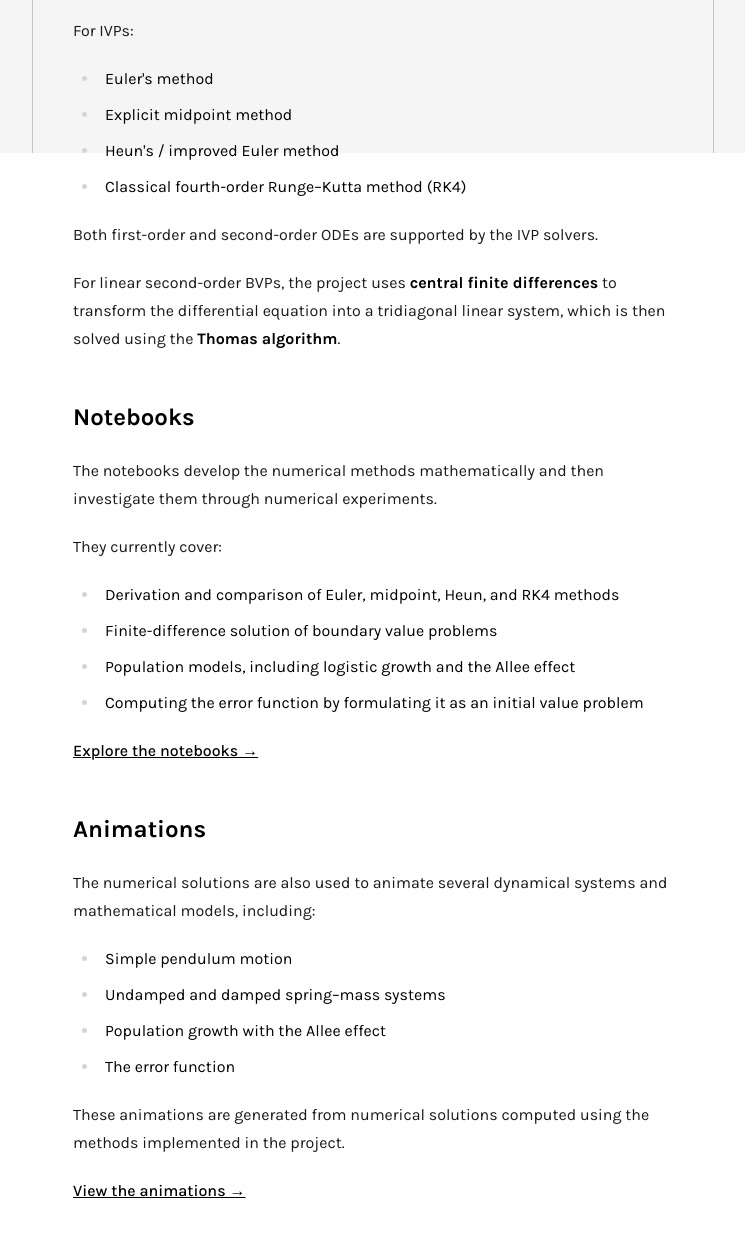
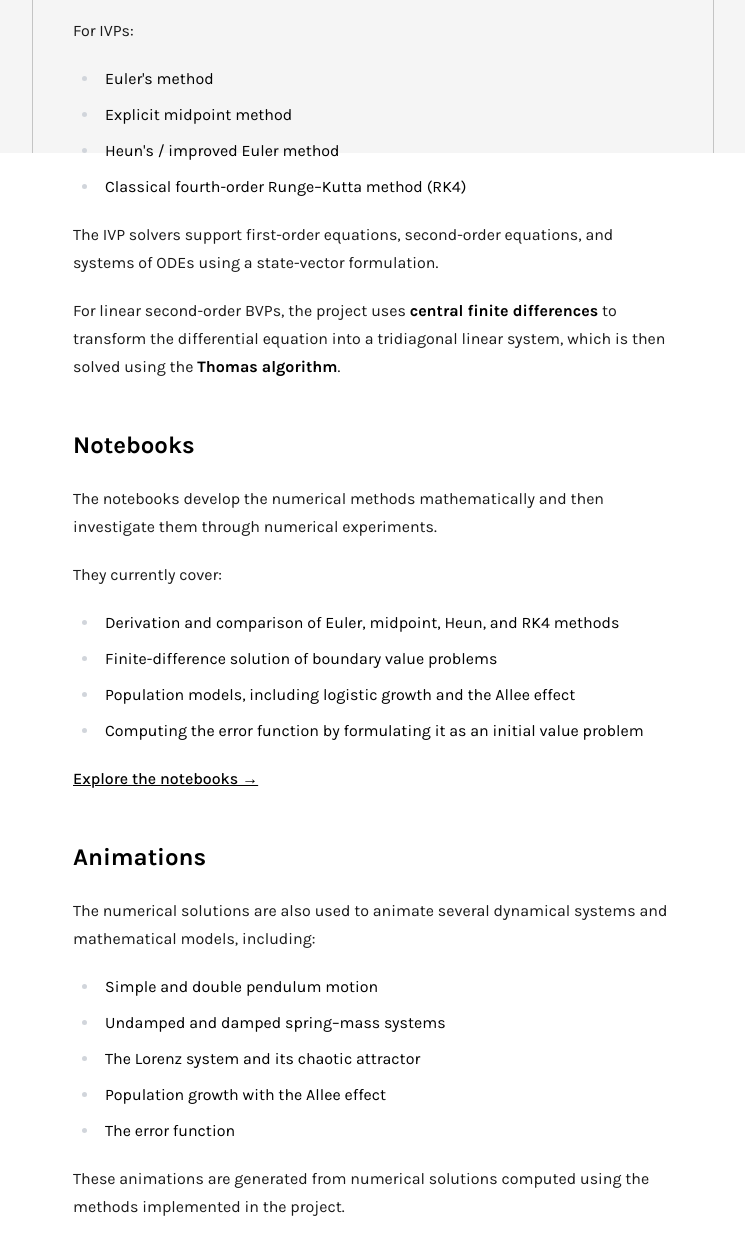
Before and after one commit to OjasRane/Ordinary-Differential-Equations, an Astro site: page /Ordinary-Differential-Equations/en/introduction in a window 1280 px wide. Shown: the part 647-1885 px from the top of the page, without its empty margins (267-1012 px from the left). Built offline with nearby package versions, Linux system fonts and the light colour scheme; Astro itself is replaced by a stand-in of ours.

Commit message:
Removed stale content from Introduction Page

```diff
--- a/src/pages/en/introduction.mdx
+++ b/src/pages/en/introduction.mdx
@@ -19,7 +19,7 @@ For IVPs:
 - Heun's / improved Euler method
 - Classical fourth-order Runge–Kutta method (RK4)
 
-Both first-order and second-order ODEs are supported by the IVP solvers.
+The IVP solvers support first-order equations, second-order equations, and systems of ODEs using a state-vector formulation.
 
 For linear second-order BVPs, the project uses **central finite differences** to transform the differential equation into a tridiagonal linear system, which is then solved using the **Thomas algorithm**.
 
@@ -40,14 +40,15 @@ They currently cover:
 
 The numerical solutions are also used to animate several dynamical systems and mathematical models, including:
 
-- Simple pendulum motion
+- Simple and double pendulum motion
 - Undamped and damped spring–mass systems
+- The Lorenz system and its chaotic attractor
 - Population growth with the Allee effect
 - The error function
 
 These animations are generated from numerical solutions computed using the methods implemented in the project.
 
-[View the animations →](../animations)
+[View the animations →](../animations/)
 
 ## Scope
 
```
